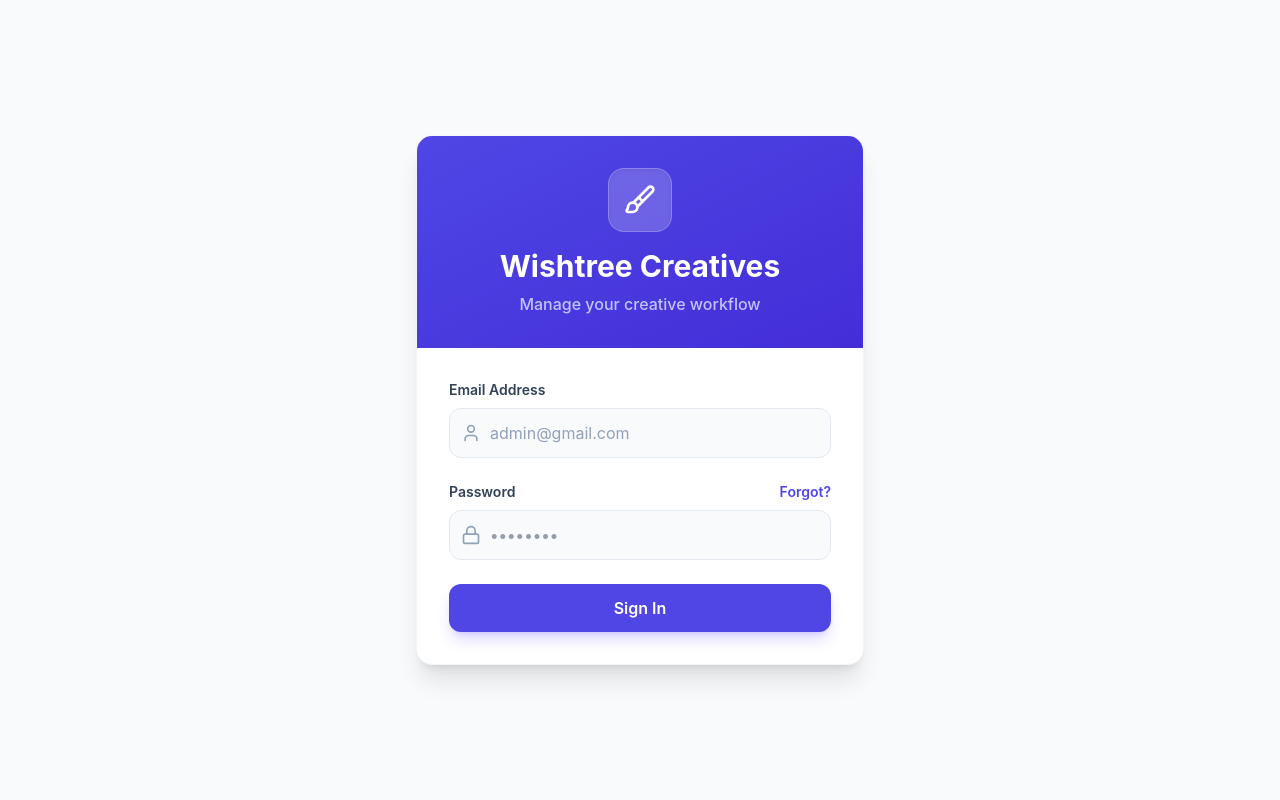
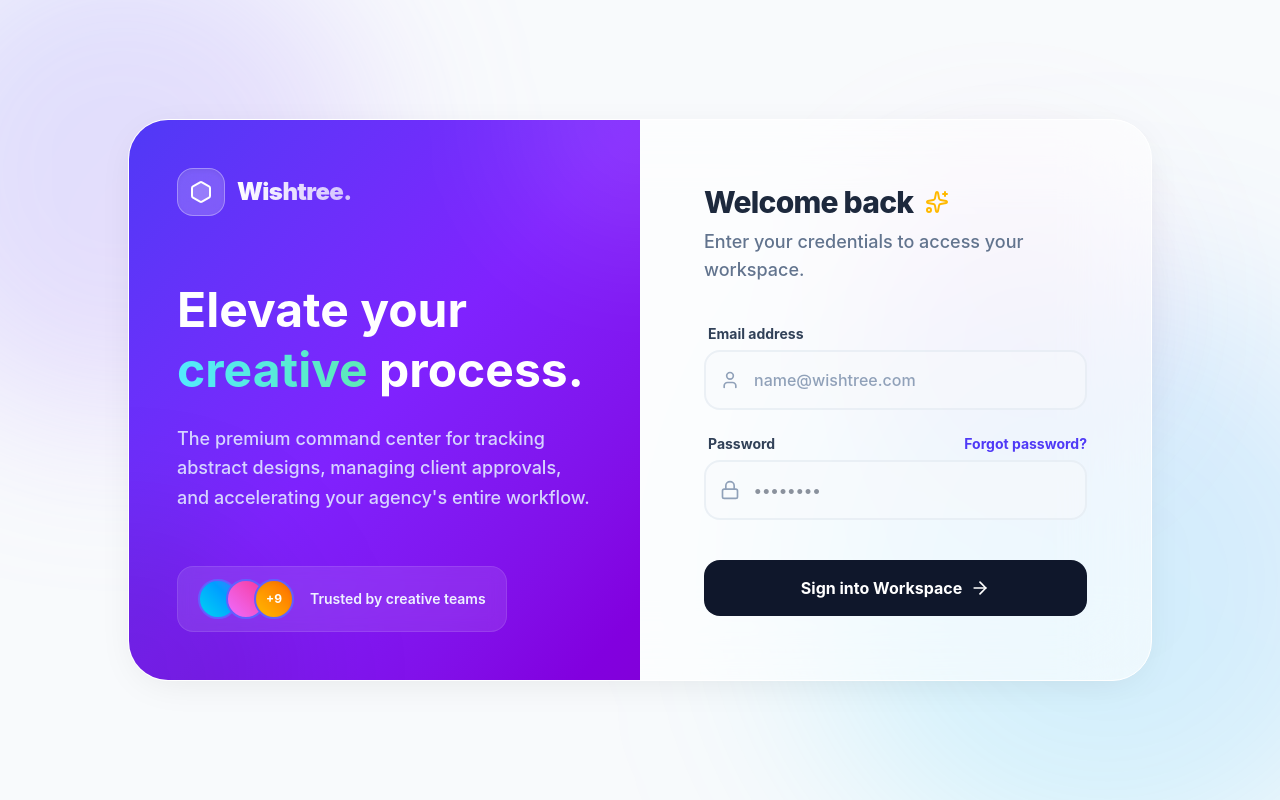
Before and after one commit to ashwinfranciswishtree/taskcanvas, a React (Vite) app in the folder wishtree-frontend/: page /login in a window 1280 px wide. Built offline with nearby package versions, Linux system fonts and the light colour scheme; no server answers.

Commit message:
Redesign login page with premium antigravity glassmorphism and animated curves

```diff
--- a/wishtree-frontend/src/pages/Login.jsx
+++ b/wishtree-frontend/src/pages/Login.jsx
@@ -1,7 +1,7 @@
 import React, { useState, useContext } from 'react';
 import { useNavigate } from 'react-router-dom';
 import { AuthContext } from '../context/AuthContext';
-import { User, Lock, Brush } from 'lucide-react';
+import { User, Lock, ArrowRight, Sparkles, Hexagon } from 'lucide-react';
 import toast from 'react-hot-toast';
 
 const Login = () => {
@@ -9,58 +9,109 @@ const Login = () => {
   const [password, setPassword] = useState('');
   const { login } = useContext(AuthContext);
   const navigate = useNavigate();
+  const [isLoading, setIsLoading] = useState(false);
 
   const handleSubmit = async (e) => {
     e.preventDefault();
+    setIsLoading(true);
     try {
       await login(email, password);
       toast.success('Logged in successfully!');
       navigate('/');
     } catch (err) {
       toast.error('Invalid email or password');
+      setIsLoading(false);
     }
   };
 
   return (
-    <div className="min-h-screen bg-slate-50 flex items-center justify-center p-4">
-      <div className="max-w-md w-full bg-white rounded-2xl shadow-xl border border-slate-100 overflow-hidden">
-        <div className="bg-gradient-to-br from-primary to-indigo-700 p-8 text-white text-center">
-          <div className="w-16 h-16 bg-white/20 rounded-2xl flex items-center justify-center mx-auto mb-4 backdrop-blur-sm border border-white/20 shadow-inner">
-            <Brush size={32} className="text-white" />
+    <div className="min-h-screen bg-slate-50 flex items-center justify-center p-4 relative overflow-hidden selection:bg-indigo-500/30">
+      {/* Abstract Animated Background Curves */}
+      <div className="absolute top-[-10%] left-[-10%] w-[500px] h-[500px] bg-gradient-to-br from-indigo-400/40 to-purple-400/40 rounded-full mix-blend-multiply filter blur-[80px] animate-[pulse_8s_ease-in-out_infinite] opacity-70"></div>
+      <div className="absolute bottom-[-10%] right-[-10%] w-[600px] h-[600px] bg-gradient-to-tr from-cyan-400/30 to-blue-500/30 rounded-full mix-blend-multiply filter blur-[100px] animate-[pulse_10s_ease-in-out_infinite_reverse] opacity-70"></div>
+      <div className="absolute top-[20%] right-[10%] w-[300px] h-[300px] bg-gradient-to-tr from-fuchsia-400/20 to-pink-400/20 rounded-full mix-blend-multiply filter blur-[60px] animate-[pulse_6s_ease-in-out_infinite] opacity-60"></div>
+
+      <div className="w-full max-w-5xl grid md:grid-cols-2 bg-white/60 backdrop-blur-2xl rounded-[2.5rem] shadow-[0_8px_40px_-12px_rgba(0,0,0,0.1)] border border-white overflow-hidden relative z-10 transition-all">
+
+        {/* Left Branding Section */}
+        <div className="hidden md:flex flex-col justify-between p-12 bg-gradient-to-br from-indigo-600 via-violet-600 to-purple-700 text-white relative overflow-hidden">
+          {/* Internal ambient glows */}
+          <div className="absolute top-0 right-0 w-64 h-64 bg-white/10 rounded-full blur-3xl transform translate-x-1/2 -translate-y-1/2"></div>
+          <div className="absolute bottom-0 left-0 w-80 h-80 bg-black/10 rounded-full blur-3xl transform -translate-x-1/2 translate-y-1/2"></div>
+
+          <div className="relative z-10">
+            <div className="flex items-center gap-3 mb-16">
+              <div className="w-12 h-12 bg-white/20 rounded-2xl flex items-center justify-center backdrop-blur-md shadow-inner border border-white/30">
+                <Hexagon size={24} className="text-white fill-white/20" />
+              </div>
+              <h1 className="text-2xl font-black tracking-tight bg-clip-text text-transparent bg-gradient-to-r from-white to-white/70">
+                Wishtree.
+              </h1>
+            </div>
+
+            <h2 className="text-5xl font-bold leading-tight mb-6">
+              Elevate your<br/>
+              <span className="text-transparent bg-clip-text bg-gradient-to-r from-cyan-300 to-emerald-300">creative</span> process.
+            </h2>
+            <p className="text-lg text-indigo-100/90 font-medium max-w-md leading-relaxed">
+              The premium command center for tracking abstract designs, managing client approvals, and accelerating your agency's entire workflow.
+            </p>
           </div>
-          <h2 className="text-3xl font-bold mb-2">Wishtree Creatives</h2>
-          <p className="text-indigo-100/80 font-medium">Manage your creative workflow</p>
+
+          <div className="relative z-10 flex items-center gap-4 bg-white/10 w-fit px-5 py-3 rounded-2xl backdrop-blur-sm border border-white/10">
+             <div className="flex -space-x-3">
+                <div className="w-10 h-10 rounded-full border-2 border-indigo-500 bg-gradient-to-tr from-cyan-400 to-blue-500"></div>
+                <div className="w-10 h-10 rounded-full border-2 border-indigo-500 bg-gradient-to-tr from-fuchsia-400 to-pink-500"></div>
+                <div className="w-10 h-10 rounded-full border-2 border-indigo-500 bg-gradient-to-tr from-amber-400 to-orange-500 flex items-center justify-center text-xs font-bold text-white shadow-inner">+9</div>
+             </div>
+             <p className="text-sm font-semibold text-indigo-50">Trusted by creative teams</p>
+          </div>
         </div>
 
-        <div className="p-8">
+        {/* Right Login Form Section */}
+        <div className="p-8 md:p-14 lg:p-16 flex flex-col justify-center">
+          <div className="mb-10 text-center md:text-left">
+            <div className="w-14 h-14 bg-gradient-to-br from-indigo-500 to-purple-600 rounded-2xl flex items-center justify-center mx-auto md:mx-0 mb-6 shadow-lg shadow-indigo-500/30 md:hidden">
+              <Hexagon size={28} className="text-white fill-white/20" />
+            </div>
+            <h3 className="text-3xl font-extrabold text-slate-800 tracking-tight flex items-center justify-center md:justify-start gap-3">
+              Welcome back <Sparkles className="text-amber-400" size={24} />
+            </h3>
+            <p className="text-slate-500 font-medium mt-2 text-lg">Enter your credentials to access your workspace.</p>
+          </div>
+
           <form onSubmit={handleSubmit} className="space-y-6">
-            <div>
-              <label className="block text-sm font-semibold text-slate-700 mb-2">Email Address</label>
+            <div className="space-y-1.5">
+              <label className="block text-sm font-bold text-slate-700 ml-1">Email address</label>
               <div className="relative group">
-                <User className="absolute left-3 top-1/2 -translate-y-1/2 text-slate-400 group-focus-within:text-primary transition-colors" size={20} />
+                <div className="absolute inset-y-0 left-0 pl-4 flex items-center pointer-events-none">
+                  <User className="text-slate-400 group-focus-within:text-indigo-600 transition-colors duration-300" size={20} />
+                </div>
                 <input
                   type="email"
                   value={email}
                   onChange={(e) => setEmail(e.target.value)}
-                  className="w-full pl-10 pr-4 py-3 bg-slate-50 border border-slate-200 rounded-xl focus:outline-none focus:ring-2 focus:ring-primary/20 focus:border-primary transition-all text-slate-700 font-medium placeholder:text-slate-400 placeholder:font-normal"
-                  placeholder="admin@gmail.com"
+                  className="w-full pl-12 pr-4 py-4 bg-slate-50/50 border-2 border-slate-200/60 rounded-2xl focus:outline-none focus:ring-4 focus:ring-indigo-600/10 focus:border-indigo-600 focus:bg-white transition-all duration-300 text-slate-800 font-semibold placeholder:text-slate-400 placeholder:font-medium"
+                  placeholder="name@wishtree.com"
                   required
                 />
               </div>
             </div>
 
-            <div>
-              <div className="flex justify-between items-center mb-2">
-                <label className="block text-sm font-semibold text-slate-700">Password</label>
-                <a href="#" className="text-sm font-semibold text-primary hover:text-indigo-700 transition-colors">Forgot?</a>
+            <div className="space-y-1.5">
+              <div className="flex justify-between items-center ml-1">
+                <label className="block text-sm font-bold text-slate-700">Password</label>
+                <a href="#" className="text-sm font-bold text-indigo-600 hover:text-indigo-800 transition-colors">Forgot password?</a>
               </div>
               <div className="relative group">
-                <Lock className="absolute left-3 top-1/2 -translate-y-1/2 text-slate-400 group-focus-within:text-primary transition-colors" size={20} />
+                <div className="absolute inset-y-0 left-0 pl-4 flex items-center pointer-events-none">
+                  <Lock className="text-slate-400 group-focus-within:text-indigo-600 transition-colors duration-300" size={20} />
+                </div>
                 <input
                   type="password"
                   value={password}
                   onChange={(e) => setPassword(e.target.value)}
-                  className="w-full pl-10 pr-4 py-3 bg-slate-50 border border-slate-200 rounded-xl focus:outline-none focus:ring-2 focus:ring-primary/20 focus:border-primary transition-all text-slate-700 font-medium"
+                  className="w-full pl-12 pr-4 py-4 bg-slate-50/50 border-2 border-slate-200/60 rounded-2xl focus:outline-none focus:ring-4 focus:ring-indigo-600/10 focus:border-indigo-600 focus:bg-white transition-all duration-300 text-slate-800 font-bold tracking-wider"
                   placeholder="••••••••"
                   required
                 />
@@ -69,12 +120,16 @@ const Login = () => {
 
             <button
               type="submit"
-              className="w-full bg-primary hover:bg-indigo-700 text-white font-semibold py-3 rounded-xl transition-all shadow-lg shadow-indigo-600/20 active:scale-[0.98]"
+              disabled={isLoading}
+              className="w-full relative group overflow-hidden bg-slate-900 text-white font-bold py-4 rounded-2xl transition-all duration-300 hover:shadow-[0_8px_30px_-8px_rgba(15,23,42,0.5)] active:scale-[0.98] disabled:opacity-70 disabled:cursor-not-allowed mt-4"
             >
-              Sign In
+              <div className="absolute inset-0 w-full h-full bg-gradient-to-r from-indigo-600 to-purple-600 opacity-0 group-hover:opacity-100 transition-opacity duration-500 ease-out"></div>
+              <span className="relative flex items-center justify-center gap-2">
+                {isLoading ? 'Authenticating...' : 'Sign into Workspace'}
+                {!isLoading && <ArrowRight size={20} className="group-hover:translate-x-1 transition-transform" />}
+              </span>
             </button>
           </form>
-
 
         </div>
       </div>
```
